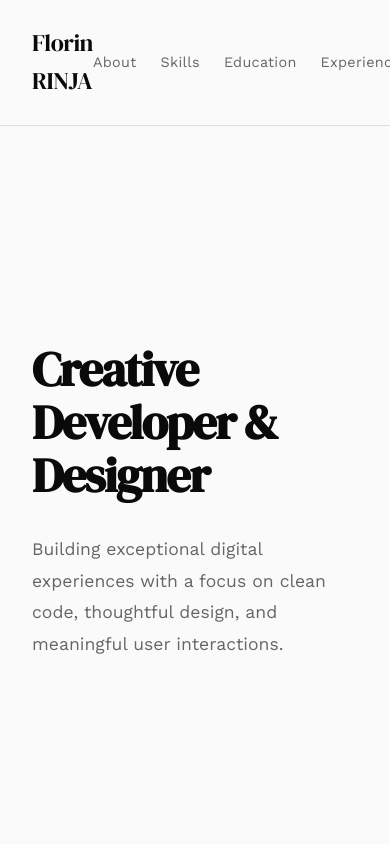
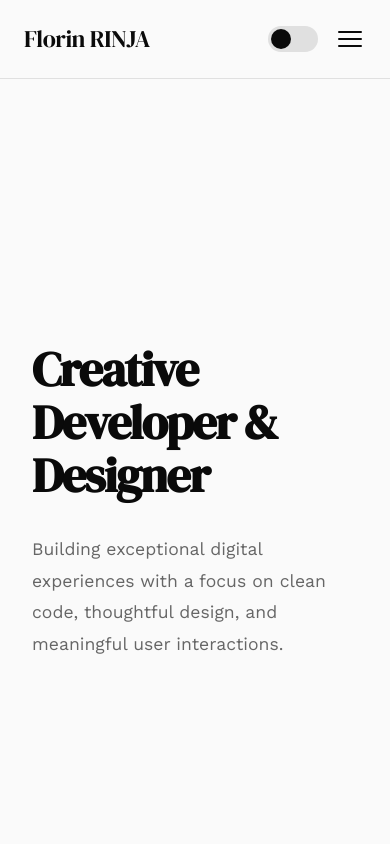
Before and after one commit to florinrinja/portfolio, a Next.js app: page / in a window 390 px wide. Shown: the top 844 px of the page. Built offline with nearby package versions, Linux system fonts and the light colour scheme.

Commit message:
made the navigation module mobile-friendly;

```diff
--- a/components/About.module.css
+++ b/components/About.module.css
@@ -71,7 +71,7 @@
 
 @media (max-width: 768px) {
   .section {
-    padding: 4rem 2rem;
+    padding: 5rem 1rem;
   }
 
   .aboutContent {
--- a/components/Navigation.module.css
+++ b/components/Navigation.module.css
@@ -60,7 +60,7 @@
 .downloadCv {
   border: 1px solid currentColor;
   padding: 0.3rem 0.8rem;
-  border-radius: 4px;
+  border-radius: 1rem;
   font-size: 0.85rem;
   white-space: nowrap;
   transition: background 0.2s, color 0.2s;
@@ -97,13 +97,108 @@
   transform: translateX(24px);
 }
 
+/* ─── Hamburger ─────────────────────────────────────────── */
+
+.hamburger {
+  display: none;
+  flex-direction: column;
+  justify-content: center;
+  gap: 5px;
+  cursor: pointer;
+  padding: 4px;
+  background: none;
+  border: none;
+}
+
+.hamburger span {
+  display: block;
+  width: 24px;
+  height: 2px;
+  background: var(--text-primary);
+  border-radius: 2px;
+  transition: transform 0.3s ease, opacity 0.3s ease;
+}
+
+.hamburger.open span:nth-child(1) {
+  transform: translateY(7px) rotate(45deg);
+}
+.hamburger.open span:nth-child(2) {
+  opacity: 0;
+}
+.hamburger.open span:nth-child(3) {
+  transform: translateY(-7px) rotate(-45deg);
+}
+
+/* ─── Mobile controls (toggle + hamburger in the bar) ───── */
+
+.mobileControls {
+  display: none;
+}
+
+/* ─── Mobile drawer ─────────────────────────────────────── */
+
+.mobileMenu {
+  display: none;
+  position: fixed;
+  inset: 0;
+  background: var(--bg-primary);
+  z-index: 999;
+  flex-direction: column;
+  justify-content: center;
+  align-items: center;
+  gap: 2.5rem;
+  list-style: none;
+  padding: 0;
+  margin: 0;
+  opacity: 0;
+  pointer-events: none;
+  transition: opacity 0.3s ease;
+}
+
+.mobileMenu.open {
+  opacity: 1;
+  pointer-events: all;
+}
+
+.mobileMenu a {
+  color: var(--text-secondary);
+  text-decoration: none;
+  font-size: 1.4rem;
+  font-weight: 400;
+  letter-spacing: 0.02em;
+  transition: color 0.2s ease;
+}
+
+.mobileMenu a:hover {
+  color: var(--text-primary);
+}
+
+.mobileMenu .downloadCv {
+  font-size: 1rem;
+}
+
+/* ─── Responsive ─────────────────────────────────────────── */
+
 @media (max-width: 768px) {
   .nav {
-    padding: 1.5rem 2rem;
+    padding: 1.25rem 1.5rem;
   }
 
   .navLinks {
-    gap: 1.5rem;
-    font-size: 0.85rem;
+    display: none;
+  }
+
+  .mobileControls {
+    display: flex;
+    align-items: center;
+    gap: 1rem;
+  }
+
+  .hamburger {
+    display: flex;
+  }
+
+  .mobileMenu {
+    display: flex;
   }
 }
--- a/components/Navigation.tsx
+++ b/components/Navigation.tsx
@@ -5,15 +5,20 @@ import styles from './Navigation.module.css';
 
 export default function Navigation() {
   const [theme, setTheme] = useState<'light' | 'dark'>('light');
+  const [menuOpen, setMenuOpen] = useState(false);
 
   useEffect(() => {
-    // Check for saved theme preference or default to system preference
     const savedTheme = localStorage.getItem('theme') as 'light' | 'dark' | null;
     const systemTheme = window.matchMedia('(prefers-color-scheme: dark)').matches ? 'dark' : 'light';
     const initialTheme = savedTheme || systemTheme;
     setTheme(initialTheme);
     document.documentElement.setAttribute('data-theme', initialTheme);
   }, []);
+
+  useEffect(() => {
+    document.body.style.overflow = menuOpen ? 'hidden' : '';
+    return () => { document.body.style.overflow = ''; };
+  }, [menuOpen]);
 
   const toggleTheme = () => {
     const newTheme = theme === 'light' ? 'dark' : 'light';
@@ -24,30 +29,35 @@ export default function Navigation() {
 
   const scrollToSection = (e: React.MouseEvent<HTMLAnchorElement>, id: string) => {
     e.preventDefault();
-    const element = document.getElementById(id);
-    if (element) {
-      element.scrollIntoView({ behavior: 'smooth', block: 'start' });
-    }
+    setMenuOpen(false);
+    setTimeout(() => {
+      document.getElementById(id)?.scrollIntoView({ behavior: 'smooth', block: 'start' });
+    }, 300);
   };
 
-  return (
-    <nav className={styles.nav}>
-      <div className={styles.logo}>Florin RINJA</div>
-      <ul className={styles.navLinks}>
-        <li><a href="#about" onClick={(e) => scrollToSection(e, 'about')}>About</a></li>
-        <li><a href="#skills" onClick={(e) => scrollToSection(e, 'skills')}>Skills</a></li>
-        <li><a href="#education" onClick={(e) => scrollToSection(e, 'education')}>Education</a></li>
+  const links = () => (
+    <>
+      <li><a href="#about"      onClick={(e) => scrollToSection(e, 'about')}>About</a></li>
+      <li><a href="#skills"     onClick={(e) => scrollToSection(e, 'skills')}>Skills</a></li>
+      <li><a href="#education"  onClick={(e) => scrollToSection(e, 'education')}>Education</a></li>
       <li><a href="#experience" onClick={(e) => scrollToSection(e, 'experience')}>Experience</a></li>
-        <li><a href="#works" onClick={(e) => scrollToSection(e, 'works')}>Works</a></li>
+      <li><a href="#works"      onClick={(e) => scrollToSection(e, 'works')}>Works</a></li>
       <li>
-          <a
-            href="/Florin RINJA CV.pdf"
-            download
-            className={styles.downloadCv}
-          >
+        <a href="/Florin RINJA CV.pdf" download className={styles.downloadCv}>
           Download CV
         </a>
       </li>
+    </>
+  );
+
+  return (
+    <>
+      <nav className={styles.nav}>
+        <div className={styles.logo}>Florin RINJA</div>
+
+        {/* Desktop links */}
+        <ul className={styles.navLinks}>
+          {links()}
           <li>
             <div
               className={styles.themeToggle}
@@ -57,6 +67,29 @@ export default function Navigation() {
             />
           </li>
         </ul>
+
+        {/* Mobile: theme toggle + hamburger */}
+        <div className={styles.mobileControls}>
+          <div
+            className={styles.themeToggle}
+            onClick={toggleTheme}
+            role="button"
+            aria-label="Toggle theme"
+          />
+          <button
+            className={`${styles.hamburger} ${menuOpen ? styles.open : ''}`}
+            onClick={() => setMenuOpen(!menuOpen)}
+            aria-label="Toggle menu"
+          >
+            <span /><span /><span />
+          </button>
+        </div>
       </nav>
+
+      {/* Mobile full-screen drawer */}
+      <ul className={`${styles.mobileMenu} ${menuOpen ? styles.open : ''}`}>
+        {links()}
+      </ul>
+    </>
   );
-};
+}
--- a/components/Skills.module.css
+++ b/components/Skills.module.css
@@ -81,7 +81,7 @@
 
 @media (max-width: 768px) {
   .section {
-    padding: 4rem 2rem;
+    padding: 5rem 1rem;
   }
 
   .skillsGrid {
--- a/components/Timeline.module.css
+++ b/components/Timeline.module.css
@@ -44,7 +44,6 @@
 .timelineItem {
   position: relative;
   margin-bottom: 4rem;
-  padding-left: 2rem;
 }
 
 .timelineItem::before {
@@ -84,7 +83,7 @@
 
 @media (max-width: 768px) {
   .section {
-    padding: 4rem 2rem;
+    padding: 5rem 1rem 5rem 2rem;
   }
 
   .timeline {
--- a/components/Works.module.css
+++ b/components/Works.module.css
@@ -88,7 +88,7 @@
 
 @media (max-width: 768px) {
   .section {
-    padding: 4rem 2rem;
+    padding: 5rem 1rem;
   }
 
   .worksGrid {
```
Also changed, not shown: 1 other file (tests, documents, lock files or other folders). Lines whose indentation alone changed are shown as unchanged.
